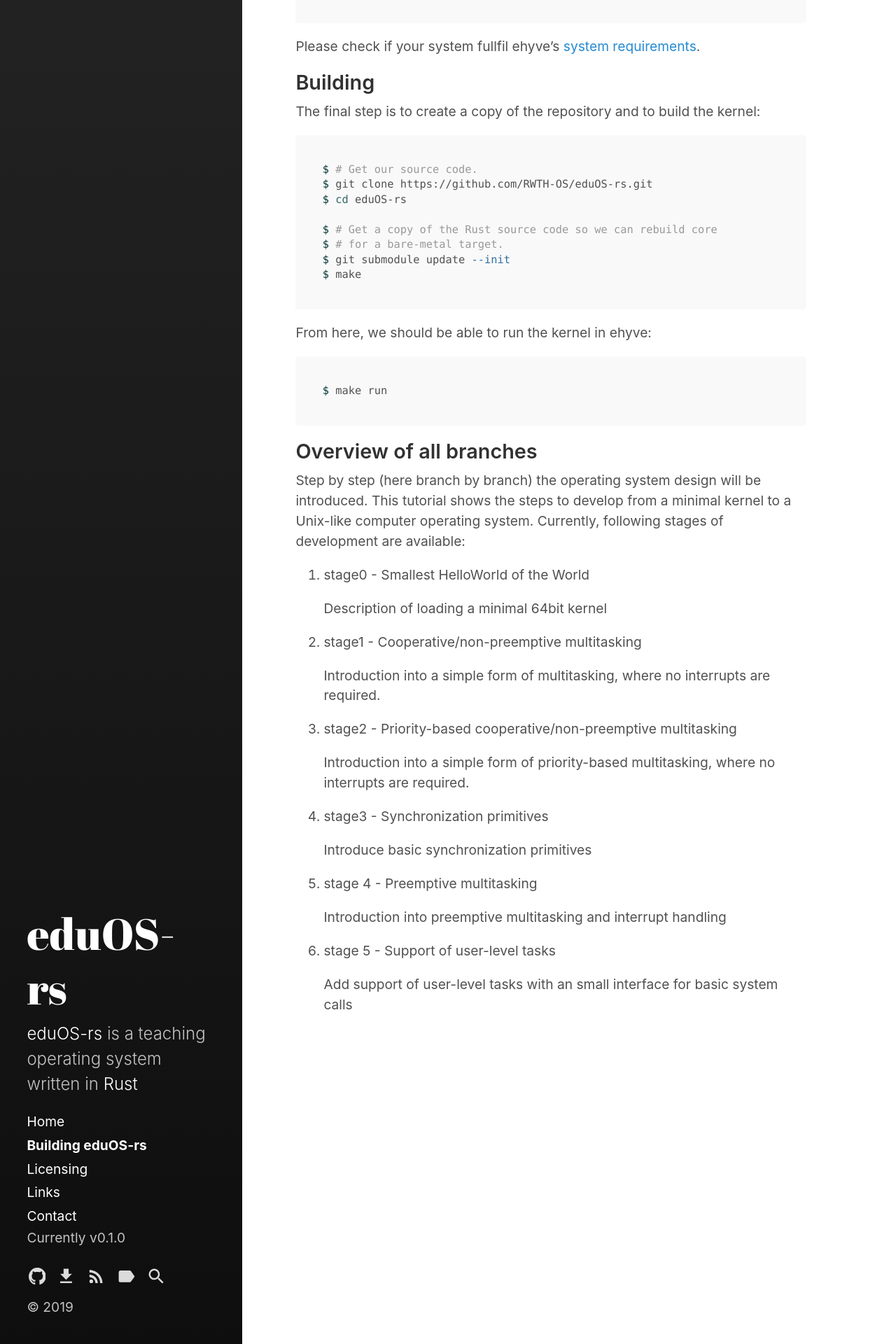
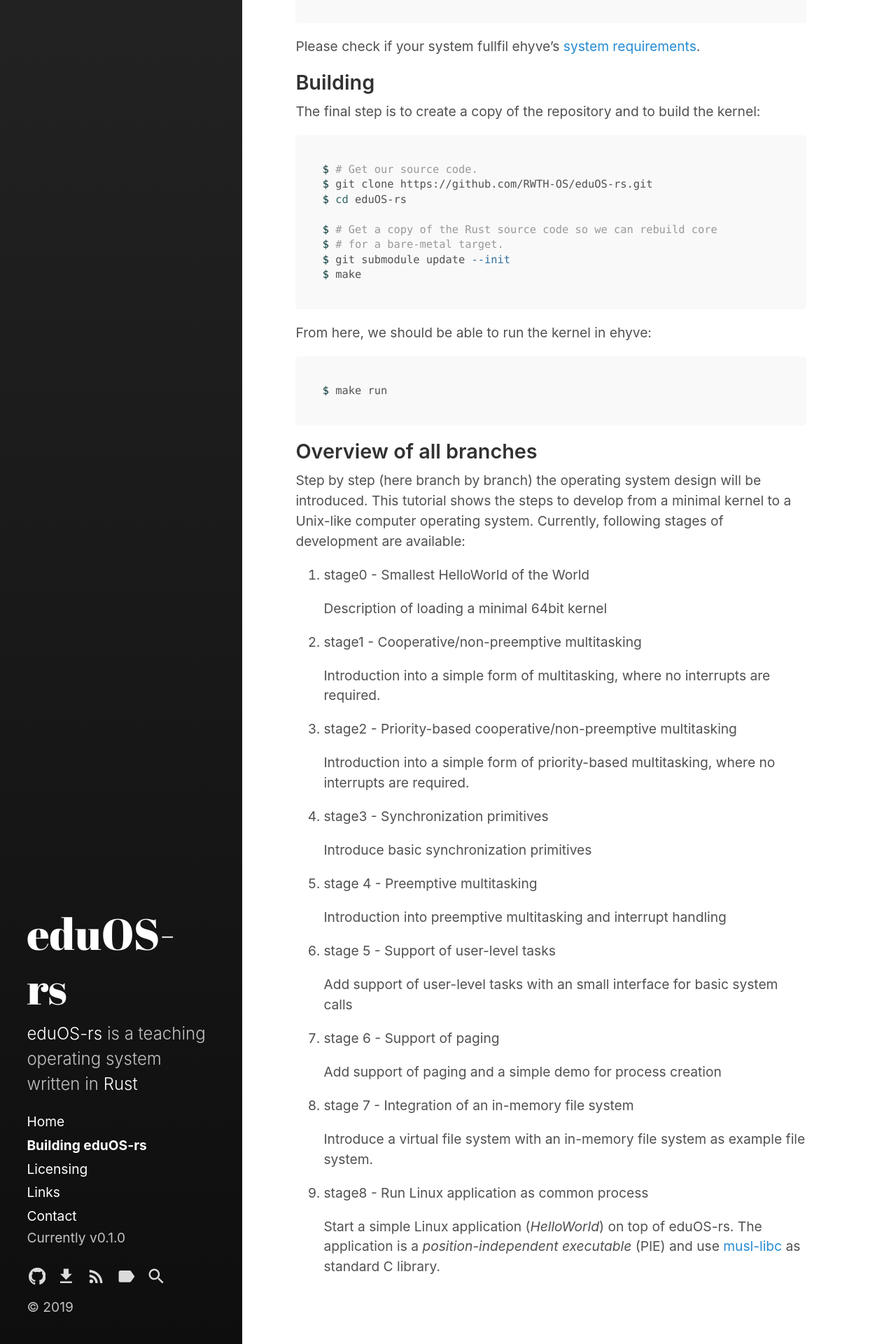
Before and after one commit to RWTH-OS/eduOS-rs, a Jekyll site: the page built from build.md, in a window 1280 px wide. Shown: the part 1488-3408 px from the top of the page at 70% size. Built offline with Jekyll 4.4.1, drawn with Linux system fonts in a browser that asks for light colours.

Commit message:
add demo figure, update stage descriptions

```diff
--- a/build.md
+++ b/build.md
@@ -100,3 +100,15 @@
 5. stage 5 - Support of user-level tasks
 
    Add support of user-level tasks with an small interface for basic system calls
+
+6. stage 6 - Support of paging
+
+   Add support of paging and a simple demo for process creation
+
+7. stage 7 - Integration of an in-memory file system
+
+   Introduce a virtual file system with an in-memory file system as example file system.
+
+8. stage8 - Run Linux application as common process
+
+   Start a simple Linux application (_HelloWorld_) on top of eduOS-rs. The application is a _position-independent executable_ (PIE) and use [musl-libc](http://www.musl-libc.org) as standard C library.
--- a/index.html
+++ b/index.html
@@ -4,6 +4,8 @@
 ---
 
 <h1 id="introduction">Introduction</h1>
+
+<p align="center"><img src="/img/demo.gif?raw=true"/></p>
 
 <p>eduOS-rs is a Unix-like operating system based on a monolithic architecture for educational purposes.
 It is developed for the course <a href="https://www.os.rwth-aachen.de/">Operating Systems</a> at the RWTH Aachen University and includes a modified hypervisor that simplifies the boot process to increase intelligibility of the OS.
```
Also changed, not shown: 1 other file.
